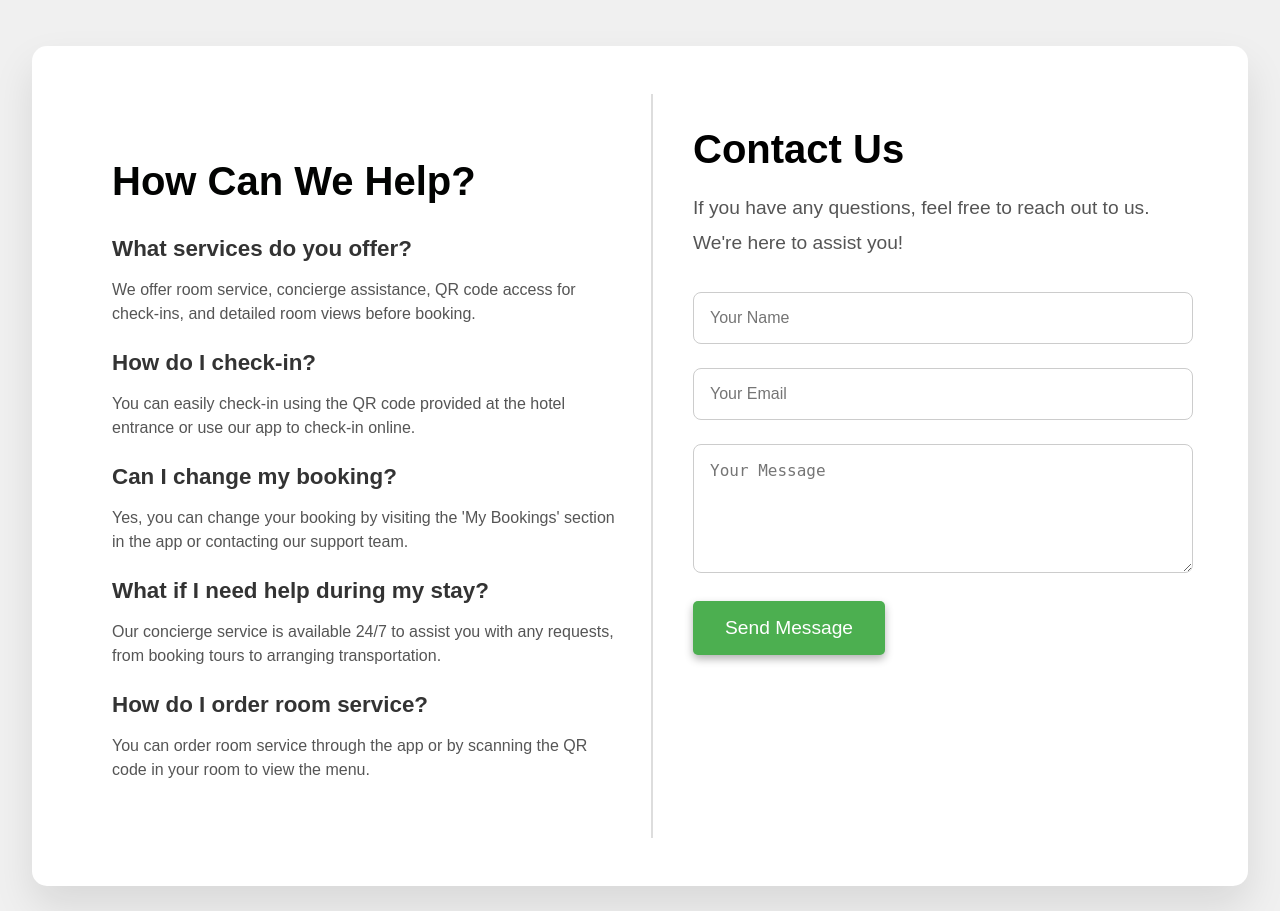
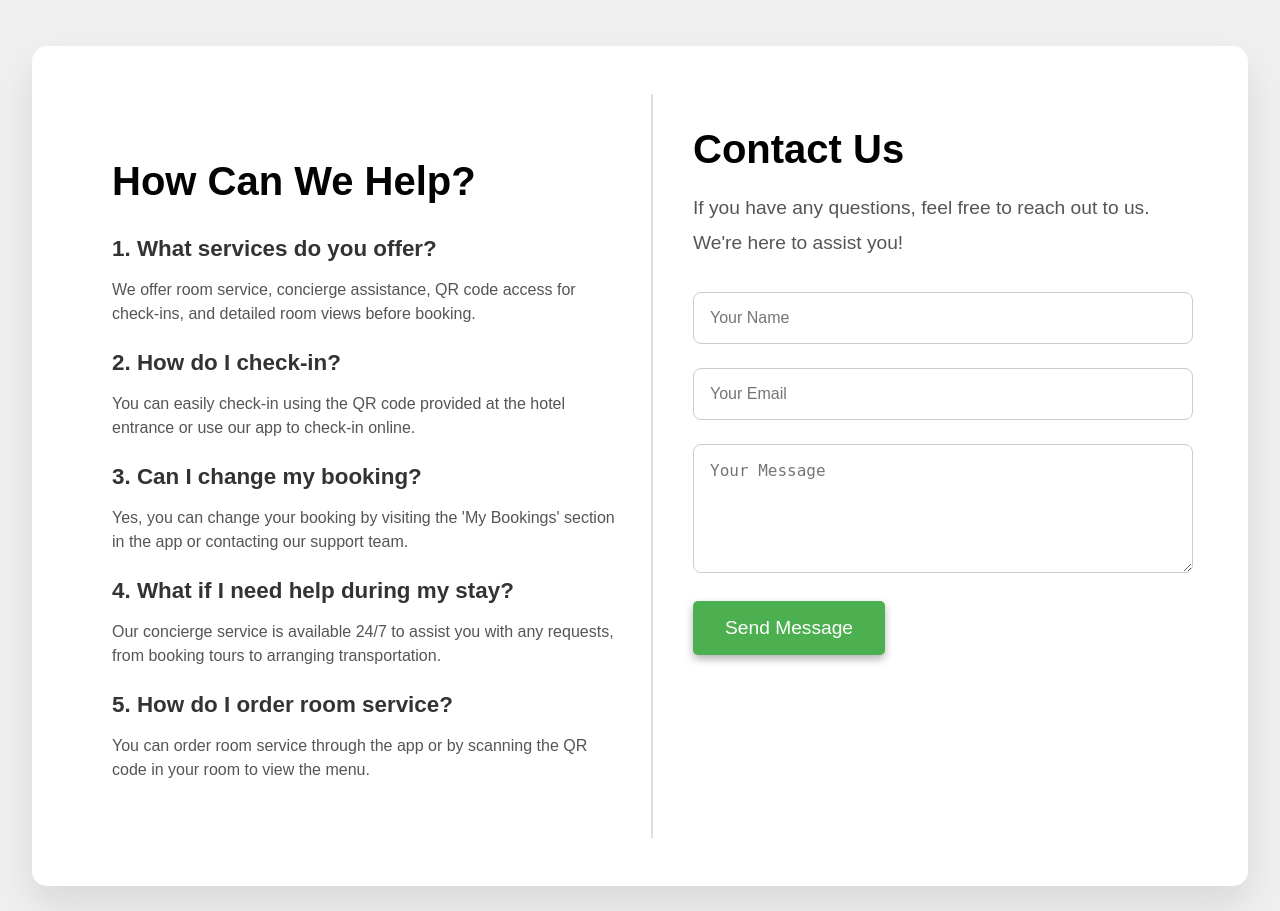
Before and after one commit to kaushalg47/InnQuick, a Django app: page / in a window 1280 px wide. Shown: the part 1998-2909 px from the top of the page. Run offline with Django 5.2, Linux system fonts and the light colour scheme.

Commit message:
I modified home.html

```diff
--- a/templates/Home.html
+++ b/templates/Home.html
@@ -569,35 +569,35 @@
         <div class="faq-section">
           <h2>How Can We Help?</h2>
           <div class="faq-item">
-            <h3>What services do you offer?</h3>
+            <h3>1. What services do you offer?</h3>
             <p>
               We offer room service, concierge assistance, QR code access for
               check-ins, and detailed room views before booking.
             </p>
           </div>
           <div class="faq-item">
-            <h3>How do I check-in?</h3>
+            <h3>2. How do I check-in?</h3>
             <p>
               You can easily check-in using the QR code provided at the hotel
               entrance or use our app to check-in online.
             </p>
           </div>
           <div class="faq-item">
-            <h3>Can I change my booking?</h3>
+            <h3>3. Can I change my booking?</h3>
             <p>
               Yes, you can change your booking by visiting the 'My Bookings'
               section in the app or contacting our support team.
             </p>
           </div>
           <div class="faq-item">
-            <h3>What if I need help during my stay?</h3>
+            <h3>4. What if I need help during my stay?</h3>
             <p>
               Our concierge service is available 24/7 to assist you with any
               requests, from booking tours to arranging transportation.
             </p>
           </div>
           <div class="faq-item">
-            <h3>How do I order room service?</h3>
+            <h3>5. How do I order room service?</h3>
             <p>
               You can order room service through the app or by scanning the QR
               code in your room to view the menu.
```
